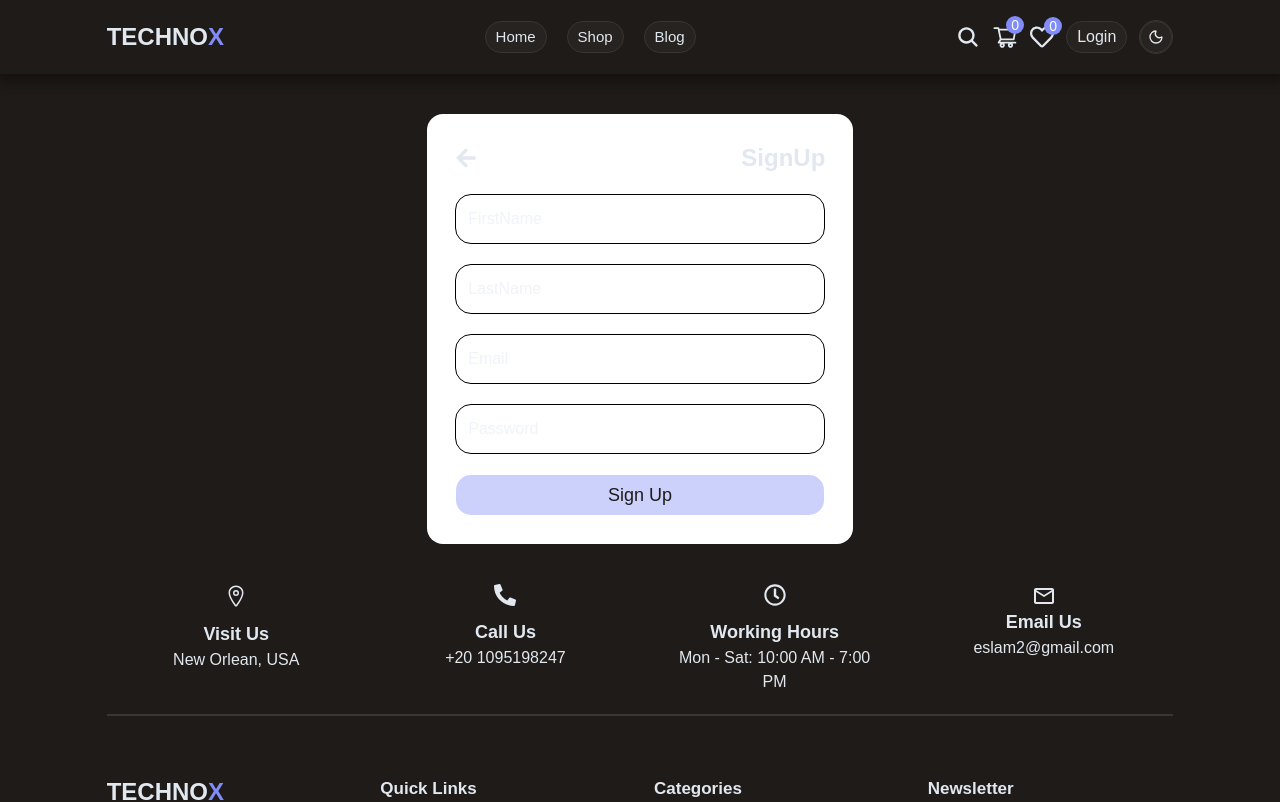
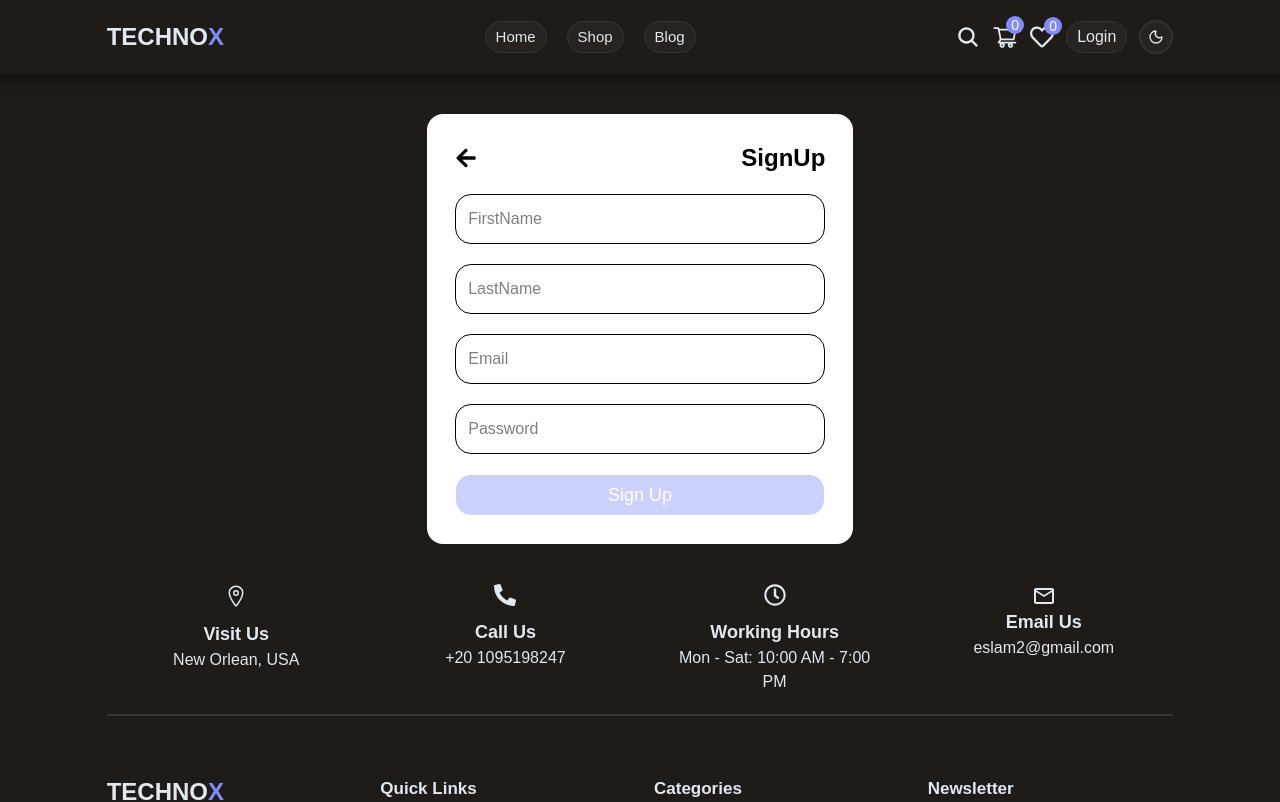
Before and after one commit to Eslam-Elfadaly/E-commerce-react, a React (Vite) app: page /signUp in a window 1280 px wide. Shown: the top 802 px of the page. Built offline with nearby package versions, Linux system fonts and the light colour scheme.

Commit message:
change login page colors

```diff
--- a/src/pages/signPages/Login.jsx
+++ b/src/pages/signPages/Login.jsx
@@ -69,7 +69,7 @@ const [email, setEmail] = useState('');
   };
 
   return (
-    <div className='lg:w-1/3 max-lg:w-[95%] py-7 px-2 mt-10  rounded-2xl m-auto bg-white'>
+    <div className='lg:w-1/3 text-black max-lg:w-[95%] py-7 px-2 mt-10  rounded-2xl m-auto bg-white'>
     <h1 className='font-bold text-2xl mb-5 text-center'>LogIn</h1>
     <form onSubmit={handleLogin} className='w-[90%] m-auto flex flex-col gap-5 *:rounded-2xl'>
       <input  type="email" value={email} className='border-black border-1 p-2 lg:p-3 focus:border-primary' onChange={(e) => setEmail(e.target.value)} placeholder="Email" />
@@ -78,9 +78,9 @@ const [email, setEmail] = useState('');
       <div>{ password.length > 0 && ( password.length < 8? <span className='text-red-500 text-sm ml-2'>Password must be at least 8 characters</span>:<span className='text-green-600 text-sm ml-2'>Approved</span>)}</div>
       </div>
 
-      <Button type="submit" className={`p-5 text-lg cursor-pointer ${!email || !password || password.length < 8 ? 'bg-primary/40 pointer-events-none':'' }`}>Log In</Button>
+      <Button type="submit" className={`p-5 text-lg text-white cursor-pointer ${!email || !password || password.length < 8 ? 'bg-primary/40 pointer-events-none':'' }`}>Log In</Button>
 
-      <div>
+      {/* <div>
       {user ? (
         <div>
           <p>Signed in as {user.email}</p>
@@ -89,7 +89,7 @@ const [email, setEmail] = useState('');
       ) : (
         <button onClick={signInWithGoogle}>Sign In with Google</button>
       )}
-    </div>
+    </div> */}
 
       <div className='text-center'>You Don't Have An Account ? <NavLink to='/signUp' className='text-primary underline'>Sign Up</NavLink></div>
     </form>
--- a/src/pages/signPages/signUp.jsx
+++ b/src/pages/signPages/signUp.jsx
@@ -45,12 +45,12 @@ const SignUp = () => {
   };
 
   return (
-    <div className='lg:w-1/3 max-lg:w-[95%] py-7 px-2 mt-10  rounded-2xl m-auto bg-white'>
+    <div className='lg:w-1/3 max-lg:w-[95%] py-7 px-2 mt-10 text-black  rounded-2xl m-auto bg-white'>
         <div className='px-5 flex items-center mb-5'>
-     <NavLink to='/logIn'><FaArrowLeft className='text-foreground size-5.5'/></NavLink>
+     <NavLink to='/logIn'><FaArrowLeft className='text-black size-5.5'/></NavLink>
     <h1 className='font-bold text-2xl text-end flex-1'>SignUp</h1>
         </div>
-    <form onSubmit={handleSignUp} className='w-[90%] m-auto flex flex-col gap-5 *:rounded-2xl'>
+    <form onSubmit={handleSignUp} className='w-[90%] text-black m-auto flex flex-col gap-5 *:rounded-2xl'>
       <input type="text" value={userName.firstName} placeholder='FirstName' className={`border-black border-1 p-2 lg:p-3 focus:border-primary`} onChange={(e)=> setUserName((prev)=>({...prev, firstName: e.target.value}))}/>
       <input type="text" value={userName.lastName} placeholder='LastName' className='border-black border-1 p-2 lg:p-3 focus:border-primary' onChange={(e)=> setUserName((prev)=>({...prev, lastName: e.target.value}))}/>
       <input  type="email" value={email} className='border-black border-1 p-2 lg:p-3 focus:border-primary' onChange={(e) => setEmail(e.target.value)} placeholder="Email" />
@@ -58,7 +58,7 @@ const SignUp = () => {
       <input type="password" value={password} className='border-black rounded-2xl border-1 p-2 lg:p-3 focus:border-primary' onChange={(e) => setPassword(e.target.value)} placeholder="Password" />
       <div>{ password.length > 0 && ( password.length < 8? <span className='text-red-500 text-sm ml-2'>Password must be at least 8 characters</span>:<span className='text-green-600 text-sm ml-2'>Approved</span>)}</div>
       </div>
-      <Button type="submit"  className={`p-5 text-lg cursor-pointer ${!email || !password || password.length < 8 || !userName.firstName || !userName.lastName ? 'bg-primary/40 pointer-events-none':'' }`}>Sign Up</Button>
+      <Button type="submit"  className={`p-5 text-lg text-white cursor-pointer ${!email || !password || password.length < 8 || !userName.firstName || !userName.lastName ? 'bg-primary/40 pointer-events-none':'' }`}>Sign Up</Button>
     </form>
     </div>
   );
```
